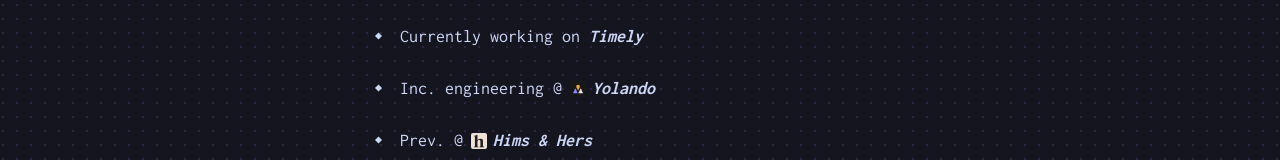
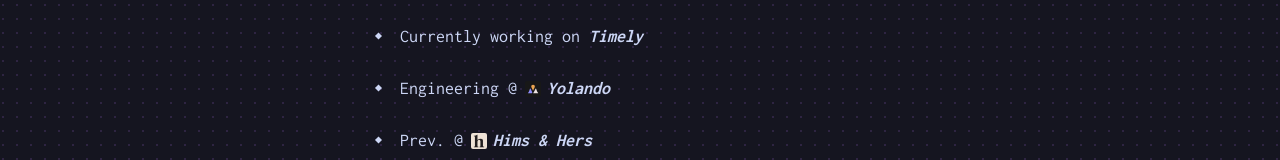
Before and after one commit to Blynkosaur/personal-portfolio-v2, a Next.js app: page / in a window 1280 px wide. Shown: the part 178-338 px from the top of the page. Built offline with nearby package versions, Linux system fonts and the light colour scheme; no server answers; a web font is replaced by a local one.

Commit message:
not incoming anymore

```diff
--- a/src/app/page.js
+++ b/src/app/page.js
@@ -269,7 +269,7 @@
               }}
             >
               <div className="absolute left-2 top-1/2 w-[5px] h-[5px] bg-[#CCD6F5] rotate-45 transform -translate-y-1/2 transition-all duration-300 group-hover:rotate-90 group-hover:scale-110"></div>
-              Inc. engineering @{"  "}
+              Engineering @{"  "}
               <a
                 href="https://yolando.com"
                 target="_blank"
```
